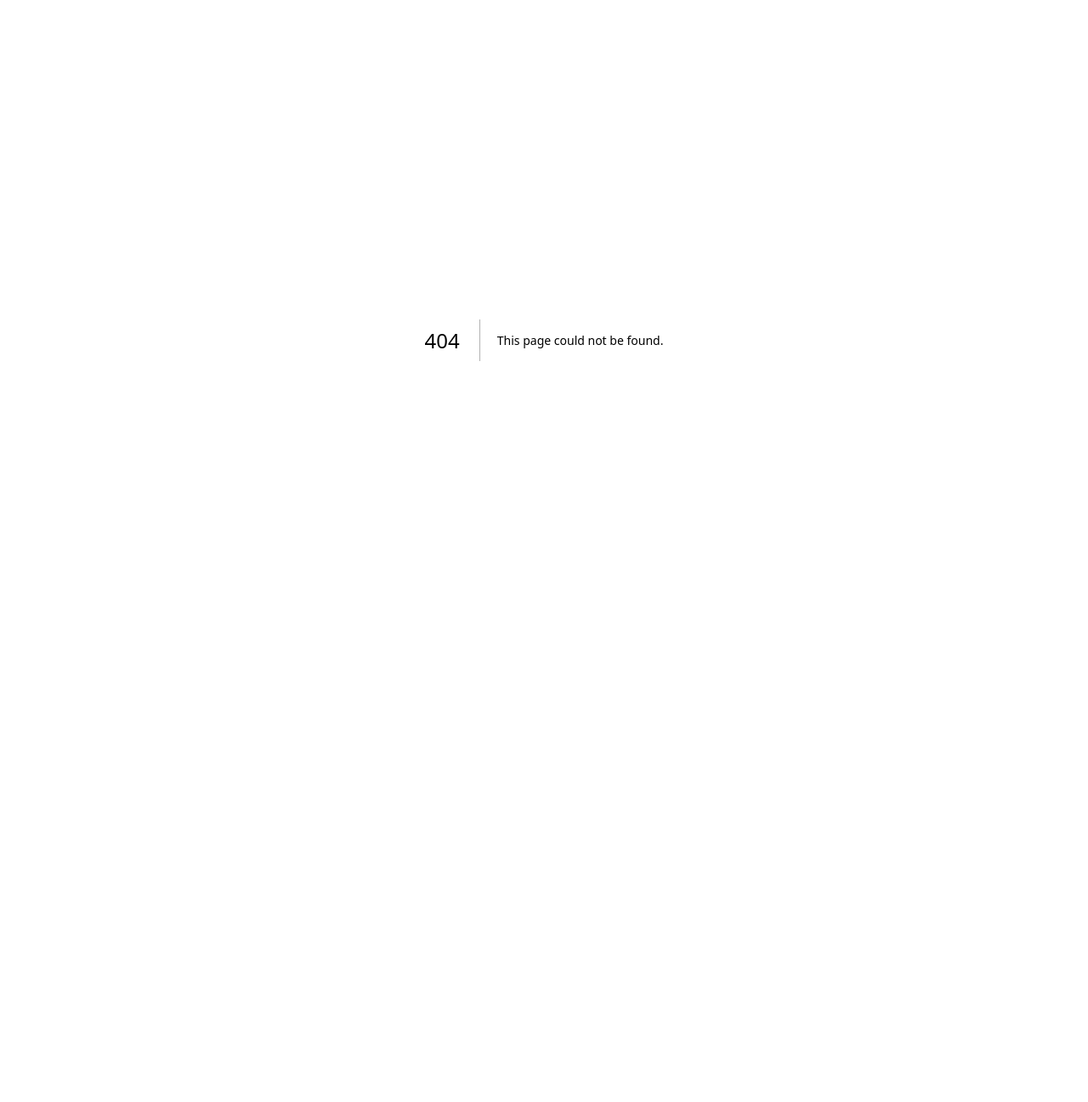
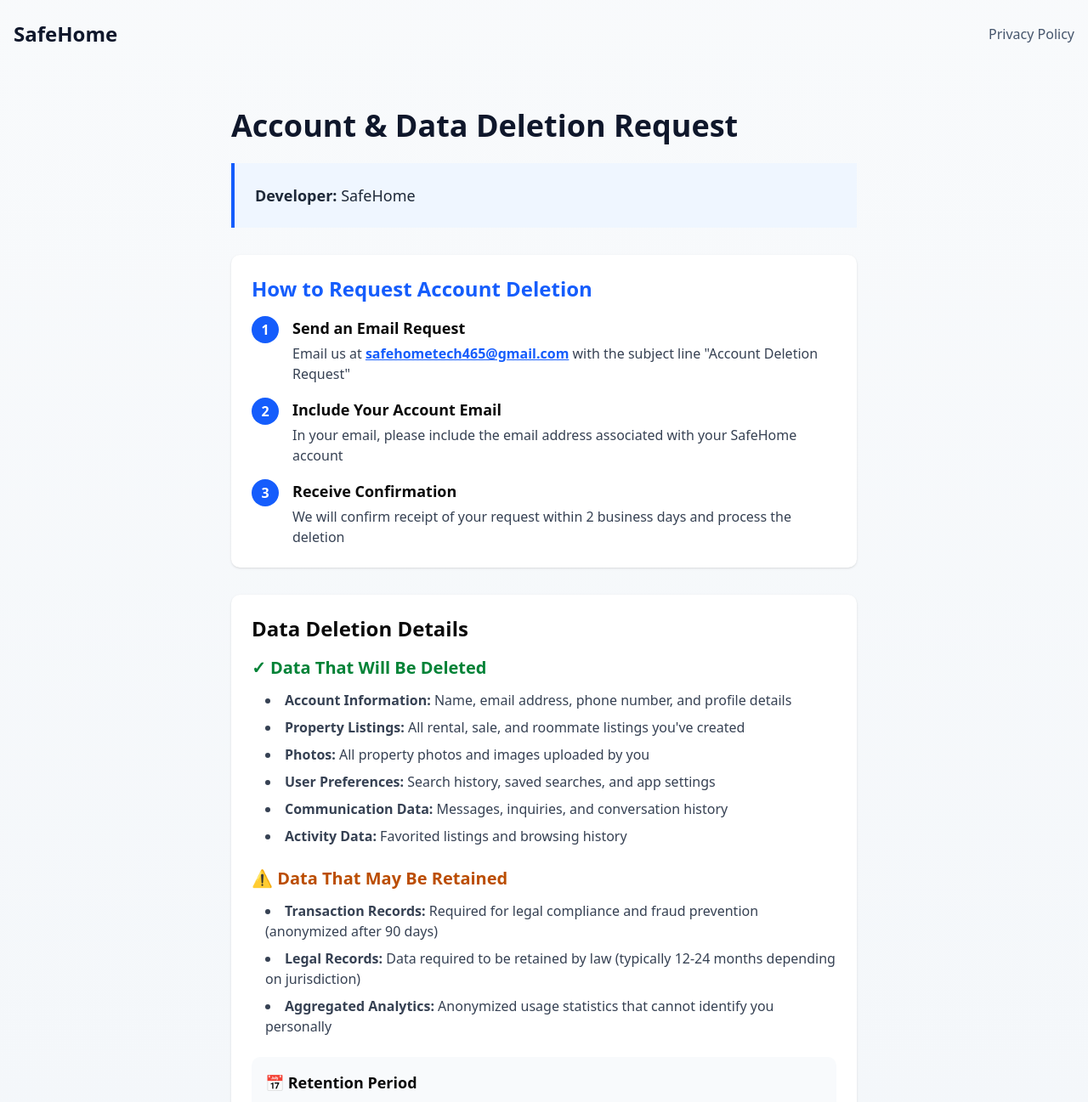
Before and after one commit to safehome-dev/Safehomweb, a Next.js app: page /data-deletion in a window 1280 px wide. Before the commit this address had no page. Shown: the top 1297 px of the page at 85% size. Before the commit the page ends 800 px from the top, so only its background shows below. Built offline with nearby package versions, Linux system fonts and the light colour scheme.

Commit message:
data-deletion page

```diff
--- /dev/null
+++ b/app/data-deletion/page.tsx
@@ -0,0 +1,161 @@
+import Link from "next/link";
+
+export default function DataDeletion() {
+  return (
+    <div className="min-h-screen bg-gradient-to-b from-slate-50 to-slate-100">
+      {/* Header */}
+      <header className="container mx-auto px-4 py-6 flex justify-between items-center">
+        <Link href="/" className="text-2xl font-bold text-slate-900">
+          SafeHome
+        </Link>
+        <nav className="flex gap-6">
+          <Link href="/privacy-policy" className="text-slate-600 hover:text-slate-900 transition-colors">
+            Privacy Policy
+          </Link>
+        </nav>
+      </header>
+
+      {/* Main Content */}
+      <main className="container mx-auto px-4 py-12 max-w-3xl">
+        <h1 className="text-4xl font-bold text-slate-900 mb-6">Account & Data Deletion Request</h1>
+
+        <div className="bg-blue-50 border-l-4 border-blue-600 p-6 mb-8">
+          <p className="text-lg text-gray-800">
+            <strong>Developer:</strong> SafeHome
+          </p>
+        </div>
+
+        {/* Steps Section */}
+        <div className="bg-white p-6 rounded-lg shadow-sm mb-8">
+          <h2 className="text-2xl font-semibold mb-4 text-blue-600">How to Request Account Deletion</h2>
+          <div className="space-y-4">
+            <div className="flex gap-4">
+              <div className="flex-shrink-0 w-8 h-8 bg-blue-600 text-white rounded-full flex items-center justify-center font-bold">
+                1
+              </div>
+              <div>
+                <h3 className="font-semibold text-lg mb-1">Send an Email Request</h3>
+                <p className="text-gray-700">
+                  Email us at{" "}
+                  <a href="mailto:safehometech465@gmail.com" className="text-blue-600 font-semibold underline">
+                    safehometech465@gmail.com
+                  </a>{" "}
+                  with the subject line &quot;Account Deletion Request&quot;
+                </p>
+              </div>
+            </div>
+
+            <div className="flex gap-4">
+              <div className="flex-shrink-0 w-8 h-8 bg-blue-600 text-white rounded-full flex items-center justify-center font-bold">
+                2
+              </div>
+              <div>
+                <h3 className="font-semibold text-lg mb-1">Include Your Account Email</h3>
+                <p className="text-gray-700">
+                  In your email, please include the email address associated with your SafeHome account
+                </p>
+              </div>
+            </div>
+
+            <div className="flex gap-4">
+              <div className="flex-shrink-0 w-8 h-8 bg-blue-600 text-white rounded-full flex items-center justify-center font-bold">
+                3
+              </div>
+              <div>
+                <h3 className="font-semibold text-lg mb-1">Receive Confirmation</h3>
+                <p className="text-gray-700">
+                  We will confirm receipt of your request within 2 business days and process the deletion
+                </p>
+              </div>
+            </div>
+          </div>
+        </div>
+
+        {/* Data Types Section */}
+        <div className="bg-white p-6 rounded-lg shadow-sm mb-8">
+          <h2 className="text-2xl font-semibold mb-4">Data Deletion Details</h2>
+
+          <div className="mb-6">
+            <h3 className="text-xl font-semibold mb-3 text-green-700">✓ Data That Will Be Deleted</h3>
+            <ul className="list-disc list-inside space-y-2 ml-4 text-gray-700">
+              <li><strong>Account Information:</strong> Name, email address, phone number, and profile details</li>
+              <li><strong>Property Listings:</strong> All rental, sale, and roommate listings you&apos;ve created</li>
+              <li><strong>Photos:</strong> All property photos and images uploaded by you</li>
+              <li><strong>User Preferences:</strong> Search history, saved searches, and app settings</li>
+              <li><strong>Communication Data:</strong> Messages, inquiries, and conversation history</li>
+              <li><strong>Activity Data:</strong> Favorited listings and browsing history</li>
+            </ul>
+          </div>
+
+          <div className="mb-6">
+            <h3 className="text-xl font-semibold mb-3 text-amber-700">⚠️ Data That May Be Retained</h3>
+            <ul className="list-disc list-inside space-y-2 ml-4 text-gray-700">
+              <li><strong>Transaction Records:</strong> Required for legal compliance and fraud prevention (anonymized after 90 days)</li>
+              <li><strong>Legal Records:</strong> Data required to be retained by law (typically 12-24 months depending on jurisdiction)</li>
+              <li><strong>Aggregated Analytics:</strong> Anonymized usage statistics that cannot identify you personally</li>
+            </ul>
+          </div>
+
+          <div className="bg-slate-50 p-4 rounded-lg">
+            <h3 className="text-lg font-semibold mb-2">📅 Retention Period</h3>
+            <ul className="space-y-2 text-gray-700">
+              <li>• <strong>Immediate:</strong> Account deactivation upon request confirmation</li>
+              <li>• <strong>Within 30 days:</strong> Complete deletion of personal data from active systems</li>
+              <li>• <strong>Within 90 days:</strong> Removal from backup systems and anonymization of transaction records</li>
+              <li>• <strong>Legal retention:</strong> Certain data may be retained for up to 24 months as required by law</li>
+            </ul>
+          </div>
+
+          <p className="mt-4 text-amber-700 bg-amber-50 p-3 rounded">
+            ⚠️ <strong>Warning:</strong> This action cannot be undone. Once your data is deleted, it cannot be recovered.
+          </p>
+        </div>
+
+        {/* Contact Card */}
+        <div className="bg-gradient-to-r from-blue-600 to-blue-700 text-white p-8 rounded-lg shadow-lg text-center">
+          <h2 className="text-2xl font-bold mb-4">Ready to Request Deletion?</h2>
+          <p className="mb-6 text-blue-100">
+            Send your account deletion request to:
+          </p>
+          <a
+            href="mailto:safehometech465@gmail.com?subject=Account%20Deletion%20Request"
+            className="inline-block bg-white text-blue-600 font-bold px-8 py-4 rounded-lg hover:bg-blue-50 transition-colors text-lg"
+          >
+            safehometech465@gmail.com
+          </a>
+          <p className="mt-4 text-sm text-blue-100">
+            Include your account email address in the message
+          </p>
+        </div>
+
+        <div className="mt-8 p-4 bg-slate-100 rounded-lg border border-slate-200">
+          <h3 className="font-semibold text-slate-900 mb-2">Questions About Data Deletion?</h3>
+          <p className="text-slate-700 text-sm">
+            If you have questions about the deletion process, data retention, or need assistance, contact us at{" "}
+            <a href="mailto:safehometech465@gmail.com" className="text-blue-600 font-semibold underline">
+              safehometech465@gmail.com
+            </a>
+          </p>
+        </div>
+      </main>
+
+      {/* Footer */}
+      <footer className="container mx-auto px-4 py-12 mt-20 border-t border-slate-200">
+        <div className="max-w-4xl mx-auto text-center text-slate-600">
+          <p className="mb-4">&copy; 2026 SafeHome. All rights reserved.</p>
+          <div className="flex justify-center gap-6">
+            <Link href="/privacy-policy" className="hover:text-slate-900 transition-colors">
+              Privacy Policy
+            </Link>
+            <Link href="/data-deletion" className="hover:text-slate-900 transition-colors">
+              Delete My Data
+            </Link>
+            <Link href="#" className="hover:text-slate-900 transition-colors">
+              Contact
+            </Link>
+          </div>
+        </div>
+      </footer>
+    </div>
+  );
+}
```
